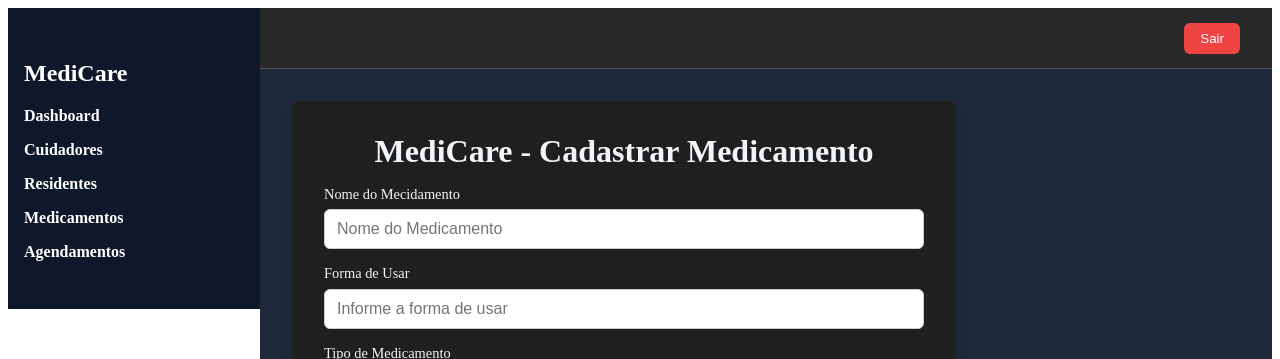
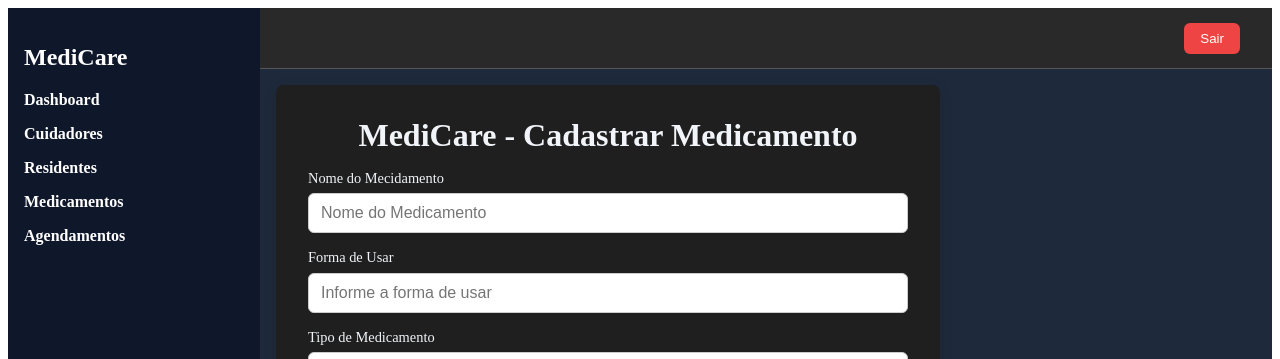
Before and after one commit to ronaldoottoni/medicareFree, a Next.js app in the folder medicare-frontend/: page /medicamentos in a window 1280 px wide. Shown: the top 359 px of the page. Built offline with nearby package versions, Linux system fonts and the light colour scheme; no server answers; sample sign-in values are in the browser's storage.

Commit message:
Ajustes Layout padronizado

```diff
--- a/medicare-frontend/app/cuidadores/page.tsx
+++ b/medicare-frontend/app/cuidadores/page.tsx
@@ -1,7 +1,7 @@
 'use client'
 
 import axios from "axios"
-import Layout from "@/components/layout/Layout"
+import DashboardLayout from "@/components/layout/DashboardLayout"
 import ProtectedRoute from "@/components/auth/ProtectedRoute"
 import Card from "@/components/ui/Card"
 import Label from "@/components/ui/Label"
@@ -107,7 +107,7 @@ export default function CadastroCuidadoresPage() {
 
   return (
     <ProtectedRoute>
-      <Layout>
+      <DashboardLayout>
         <Card>
           <PageTitle className="grid gap-4 w-full max-w-md mx-auto">
             MediCare - {modoEdicao ? "Editar Cuidador" : "Cadastrar Cuidador"}
@@ -171,7 +171,7 @@ export default function CadastroCuidadoresPage() {
             </tbody>
           </table>
         </Card>
-      </Layout>
+      </DashboardLayout>
     </ProtectedRoute>
   )
 }
--- a/medicare-frontend/app/globals.css
+++ b/medicare-frontend/app/globals.css
@@ -12,8 +12,10 @@
 
 html,
 body {
-  max-width: 100vw;
-  overflow-x: hidden;
+  margin: 0;
+  padding: 0;
+  height: 100%;
+  background-color: #1e293b;
 }
 
 body {
--- a/medicare-frontend/app/medicamentos/page.tsx
+++ b/medicare-frontend/app/medicamentos/page.tsx
@@ -2,7 +2,7 @@
 
 import axios from "axios"
 import ProtectedRoute from "@/components/auth/ProtectedRoute"
-import Layout from "@/components/layout/Layout"
+import DashboardLayout from "@/components/layout/DashboardLayout"
 import Card from "@/components/ui/Card"
 import Label from "@/components/ui/Label"
 import PageTitle from "@/components/ui/PageTitle"
@@ -106,7 +106,7 @@ export default function CadastroMedicamentosPage() {
 
     return (
         <ProtectedRoute>
-            <Layout>
+            <DashboardLayout>
                 <Card>
                     <PageTitle>MediCare - Cadastrar Medicamento</PageTitle>
                     <Label>Nome do Mecidamento</Label>
@@ -162,7 +162,7 @@ export default function CadastroMedicamentosPage() {
                         </tbody>
                     </table>
                 </Card>
-            </Layout>
+            </DashboardLayout>
         </ProtectedRoute>
     )
 }
--- a/medicare-frontend/app/residentes/page.tsx
+++ b/medicare-frontend/app/residentes/page.tsx
@@ -1,7 +1,7 @@
 'use client'
 
 import axios from "axios"
-import Layout from "@/components/layout/Layout"
+import DashboardLayout from "@/components/layout/DashboardLayout"
 import ProtectedRoute from "@/components/auth/ProtectedRoute"
 import Card from "@/components/ui/Card"
 import Label from "@/components/ui/Label"
@@ -112,7 +112,7 @@ export default function CadastroResidentesPage() {
 
     return (
         <ProtectedRoute>
-            <Layout>
+            <DashboardLayout>
                 <Card>
                     <PageTitle>MediCare - {modoEdicao ? "Editar Residente" : "Cadastrar Residente"}</PageTitle>
                     <Label>Nome Completo</Label>
@@ -175,7 +175,7 @@ export default function CadastroResidentesPage() {
                         </tbody>
                     </table>
                 </Card>
-            </Layout>
+            </DashboardLayout>
         </ProtectedRoute>
     )
 }
--- a/medicare-frontend/components/layout/DashboardLayout.tsx
+++ b/medicare-frontend/components/layout/DashboardLayout.tsx
@@ -19,7 +19,7 @@ const Main = styled.main`
 
 const Content = styled.div`
     flex: 1;
-    padding: 2rem;
+    padding: 1rem;
     background: #1e293b;
     overflow-y: auto;
 `
--- a/medicare-frontend/components/layout/Sidebar.tsx
+++ b/medicare-frontend/components/layout/Sidebar.tsx
@@ -9,7 +9,7 @@ const SidebarWrapper = styled.aside<{ open: boolean }>`
   background: #0f172a;
   color: white;
   height: 100vh;
-  padding: 2rem 1rem;
+  padding: 1rem 1rem;
   position: fixed;
   top: 0;
   left: ${({ open }) => (open ? '0' : '-220px')};
@@ -19,7 +19,7 @@ const SidebarWrapper = styled.aside<{ open: boolean }>`
   @media (min-width: 768px) {
     left: 0;
     position: static;
-    height: 100%;
+    height: auto;
   }
 `
 
--- a/medicare-frontend/components/ui/Container.tsx
+++ b/medicare-frontend/components/ui/Container.tsx
@@ -7,7 +7,7 @@ const Container = styled.div`
   align-items: center;
   min-height: 100vh;
   background-color: #292929;
-  padding: 2rem;
+  padding: 0 2rem;
 `
 
 export default Container
```
